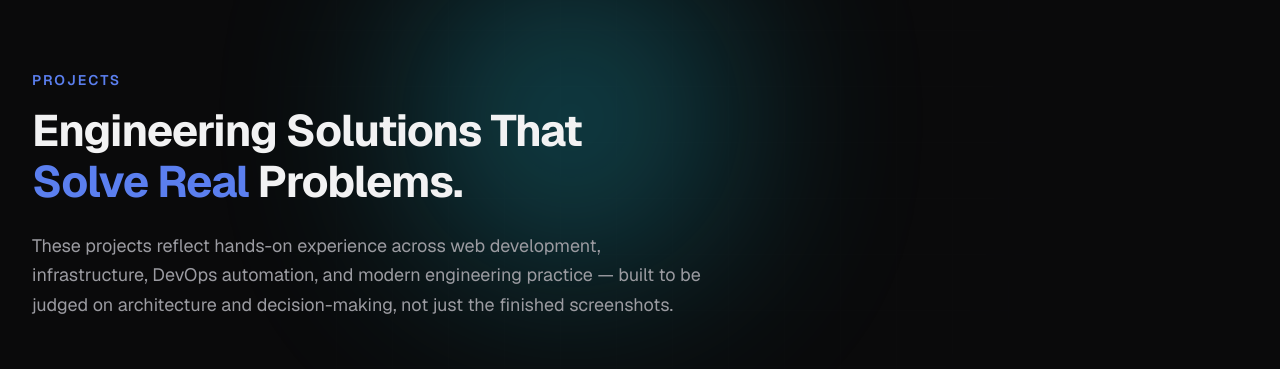
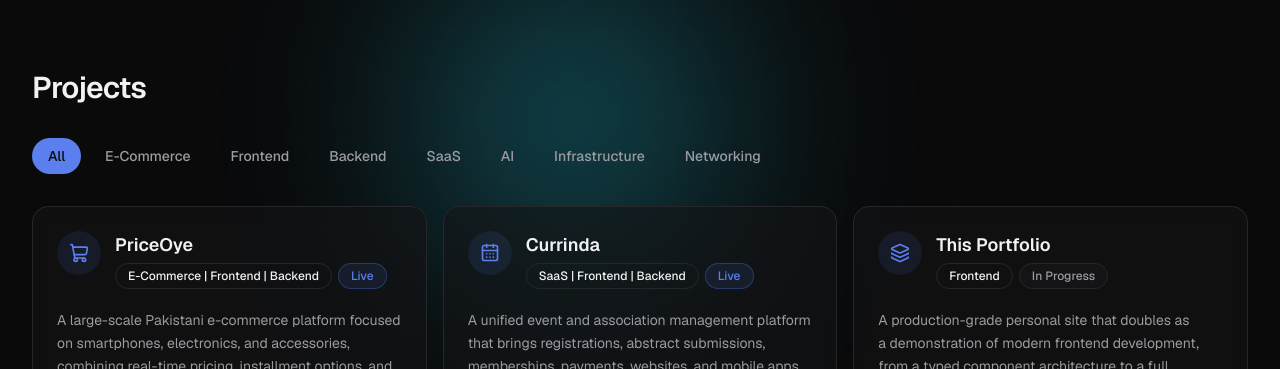
Before and after one commit to naeem-noor/naeem-portfolio, a Next.js app: page /projects in a window 1280 px wide. Shown: the part 122-491 px from the top of the page. Built offline with nearby package versions, Linux system fonts and the light colour scheme; no server answers.

Commit message:
chore: bug testing  /projects page rendering issue

```diff
--- a/components/sections/Projects/Projects.tsx
+++ b/components/sections/Projects/Projects.tsx
@@ -45,7 +45,7 @@
       </div>
 
       <div className="flex flex-col gap-20">
-        <ProjectsHero />
+        {/* <ProjectsHero /> */}
 
         {/* <div className="flex flex-col gap-8">
           <h2 className="text-foreground text-2xl font-semibold tracking-tight sm:text-3xl">
--- a/components/sections/Projects/ProjectsGrid.tsx
+++ b/components/sections/Projects/ProjectsGrid.tsx
@@ -32,7 +32,7 @@
     <div className="flex flex-col gap-8">
       <ProjectFilters selected={category} onChange={setCategory} />
 
-      {/* <motion.div layout className="grid gap-4 sm:grid-cols-2 lg:grid-cols-3">
+      <motion.div layout className="grid gap-4 sm:grid-cols-2 lg:grid-cols-3">
         <AnimatePresence mode="popLayout">
           {filtered.length > 0 ? (
             filtered.map((project) => (
@@ -58,7 +58,7 @@
             </motion.p>
           )}
         </AnimatePresence>
-      </motion.div> */}
+      </motion.div>
     </div>
   );
 }
```
